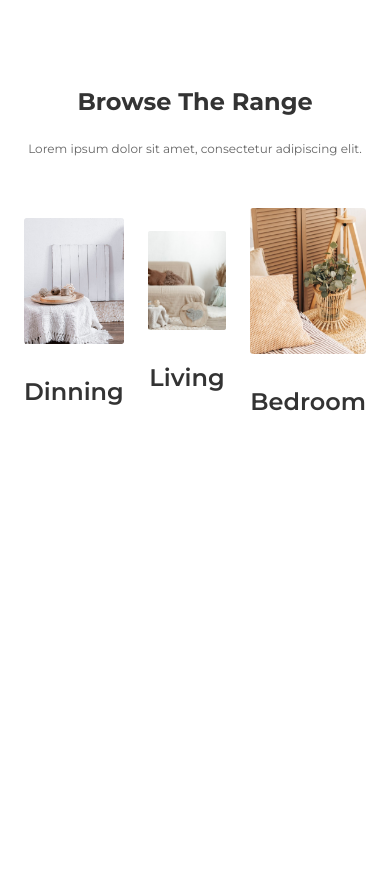
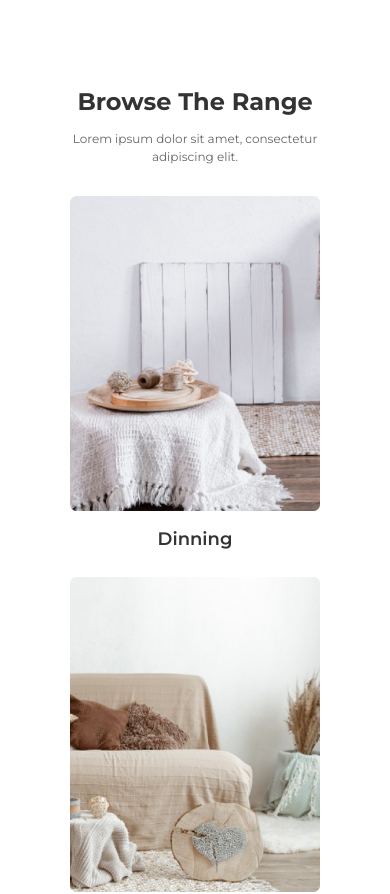
Before and after one commit to AlfazUlIslam/furniture, a React (Vite) app: page / in a window 390 px wide. Shown: the part 2780-3674 px from the top of the page. Before the commit the page ends 3260 px from the top, so only its background shows below. Built offline with nearby package versions, Linux system fonts and the light colour scheme; the HTML template or start-up script is replaced by a standard one.

Commit message:
Products mobile styles added

```diff
--- a/src/components/ProductsCard/ProductsCard.jsx
+++ b/src/components/ProductsCard/ProductsCard.jsx
@@ -3,15 +3,19 @@ const ProductsCard = (props) => {
 
     return (
         // Products card
-        <div className="flex flex-col items-center gap-[30px]">
+        // gap-[30px]
+        <div className="flex flex-col items-center gap-[15px]">
             {/* Products card image */}
+            {/* w-auto */}
             <img
+                className="w-[250px]"
                 src={image}
                 alt={altText}
             />
             {/* Products title */}
+            {/* text-[24px] */}
             <h5 className="font-montserrat font-semibold
-            text-[24px] text-lightBlack">
+            text-[18px] text-lightBlack">
                 {title}
             </h5>
         </div>
--- a/src/sections/Products/Products.jsx
+++ b/src/sections/Products/Products.jsx
@@ -11,13 +11,15 @@ const Products = () => {
             <Heading
                 content={"Browse The Range"}
             />
+            {/* w-auto mt-[20px] mb-[50px] */}
             <SectionDescription
-                styles={`mt-[20px] mb-[50px]`}
+                styles={`w-[280px] mt-[10px] mb-[30px] text-center`}
                 content={"Lorem ipsum dolor sit amet, consectetur adipiscing elit."}
             />
             {/* Products cards */}
-            <div className="flex justify-center items-center
-            gap-6">
+            {/* flex-row */}
+            <div className="flex flex-col justify-center
+            items-center gap-6">
                 <ProductsCard
                     image={browseRangeImage1}
                     altText={"Dinning products"}
```
